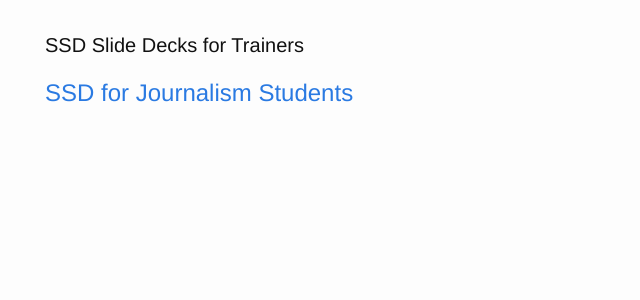
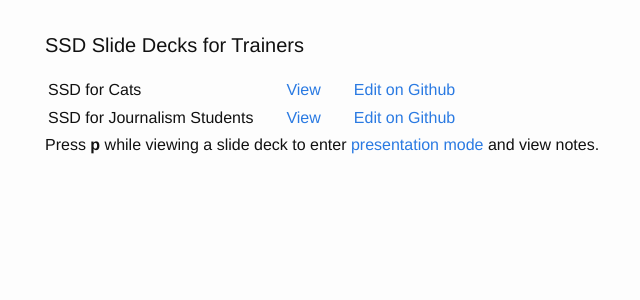
Before and after one commit to vbrown608/ssd-decks, a Jekyll site: the page built from index.html, in a window 1280 px wide. Shown: the top 300 px of the page, without its empty margins (225-865 px from the left). Built offline with Jekyll 4.4.1, drawn with Linux system fonts in a browser that asks for light colours.

Commit message:
Display multiple decks with links on front page

```diff
--- a/_config.yml
+++ b/_config.yml
@@ -10,6 +10,7 @@ title: SSD Slide Decks for Trainers
 description: >
   A collection of slide decks for surveillance self-defense trainings.
 baseurl: "" # the subpath of your site, e.g. /blog
+repo_url: https://github.com/vbrown608/ssd-decks/blob/master/
 
 # Build settings
 markdown: kramdown
--- a/_sass/_base.scss
+++ b/_sass/_base.scss
@@ -204,3 +204,7 @@ pre {
         }
     }
 }
+
+td {
+    padding-right: 30px;
+}
--- a/index.html
+++ b/index.html
@@ -6,12 +6,22 @@ layout: default
 
   <h1 class="page-heading">SSD Slide Decks for Trainers</h1>
 
-  <ul class="post-list">
+  <table>
     {% for deck in site.decks %}
-      <li>
-        <a class="post-link" href="{{ deck.url | prepend: site.baseurl }}">{{ deck.title }}</a>
-      </li>
+      <tr>
+        <td>
+          {{ deck.title }}
+        </td>
+        <td>
+          <a href="{{ deck.url | prepend: site.baseurl }}">View</a>
+        </td>
+        <td>
+          <a href="{{ deck.path | prepend: site.repo_url }}">Edit on Github</a>
+        </td>
+      </tr>
     {% endfor %}
-  </ul>
+  </table>
+
+  Press <strong>p</strong> while viewing a slide deck to enter <a href="https://github.com/gnab/remark/wiki/Presentation-mode">presentation mode</a> and view notes.
 
 </div>
```
Also changed, not shown: _decks/cats.html (added, +32 -0 lines).
